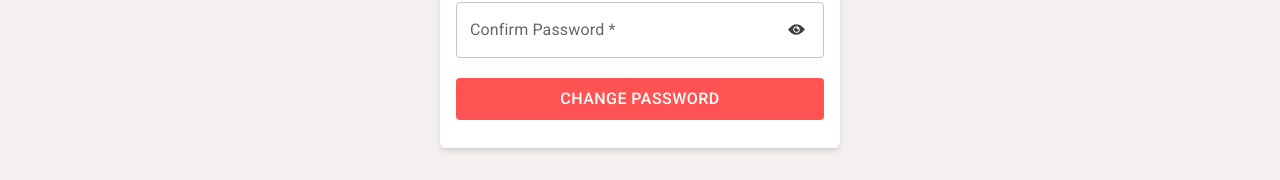
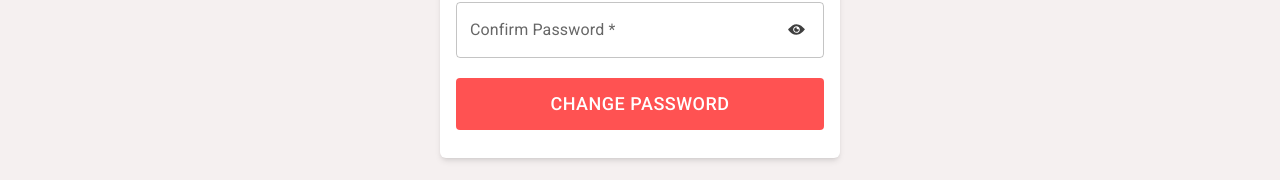
Before and after one commit to nashnc/E-commerce, a React (Vite) app in the folder consumerSide/: page /forgot in a window 1280 px wide. Shown: the part 525-705 px from the top of the page. Built offline with nearby package versions, Linux system fonts and the light colour scheme.

Commit message:
day 19: added CSS styles for .btn-sm and .btn-lg classes

```diff
--- a/consumerSide/src/components/Footer/Footer.css
+++ b/consumerSide/src/components/Footer/Footer.css
@@ -36,6 +36,15 @@ footer form input::placeholder {
 }
 
 
+.btn-lg {
+    font-size: 18px !important;
+    padding: 10px 20px !important;
+}
+
+.btn-sm {
+    font-size: 12px !important;
+    padding: 5px 20px !important;
+}
 
 
 
```
